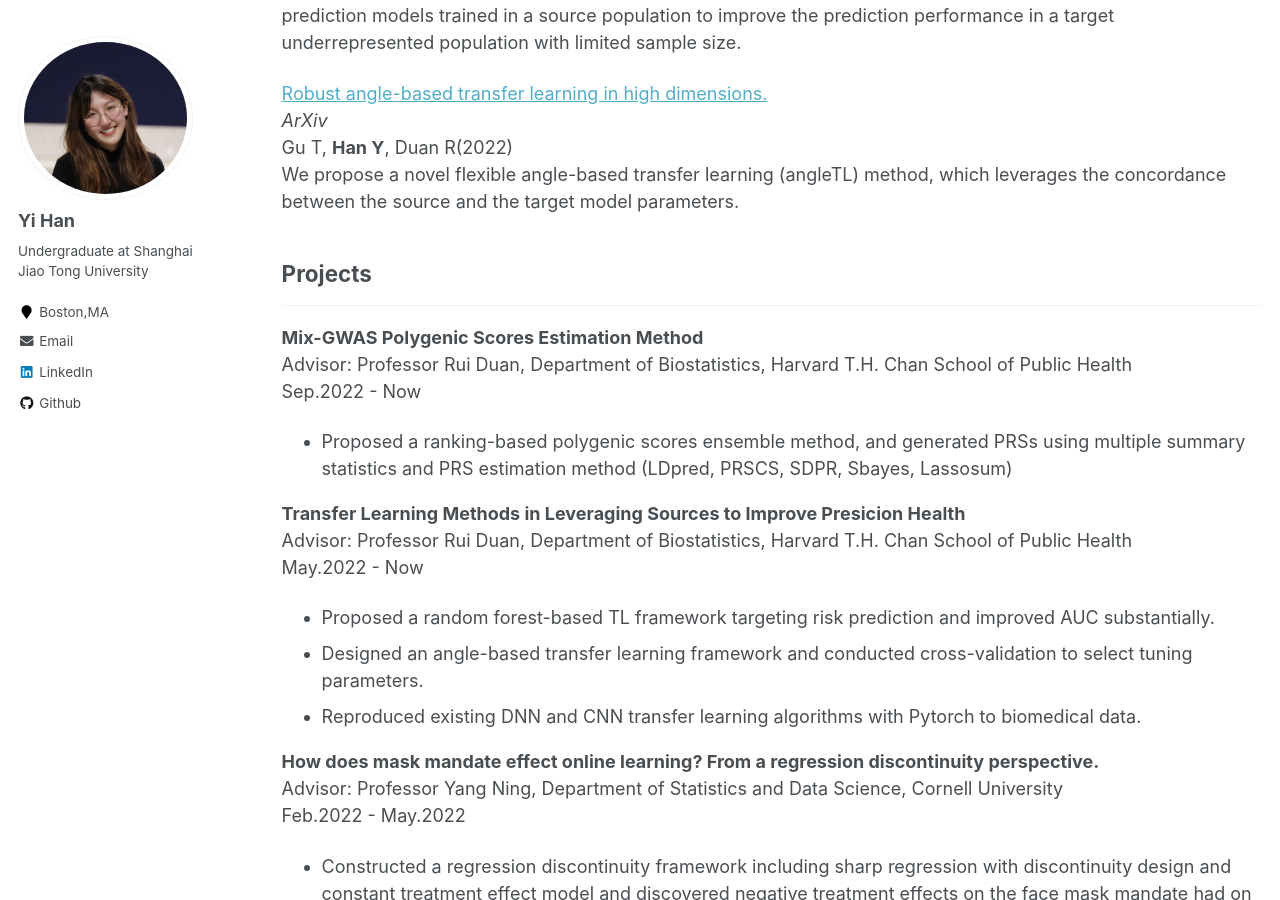
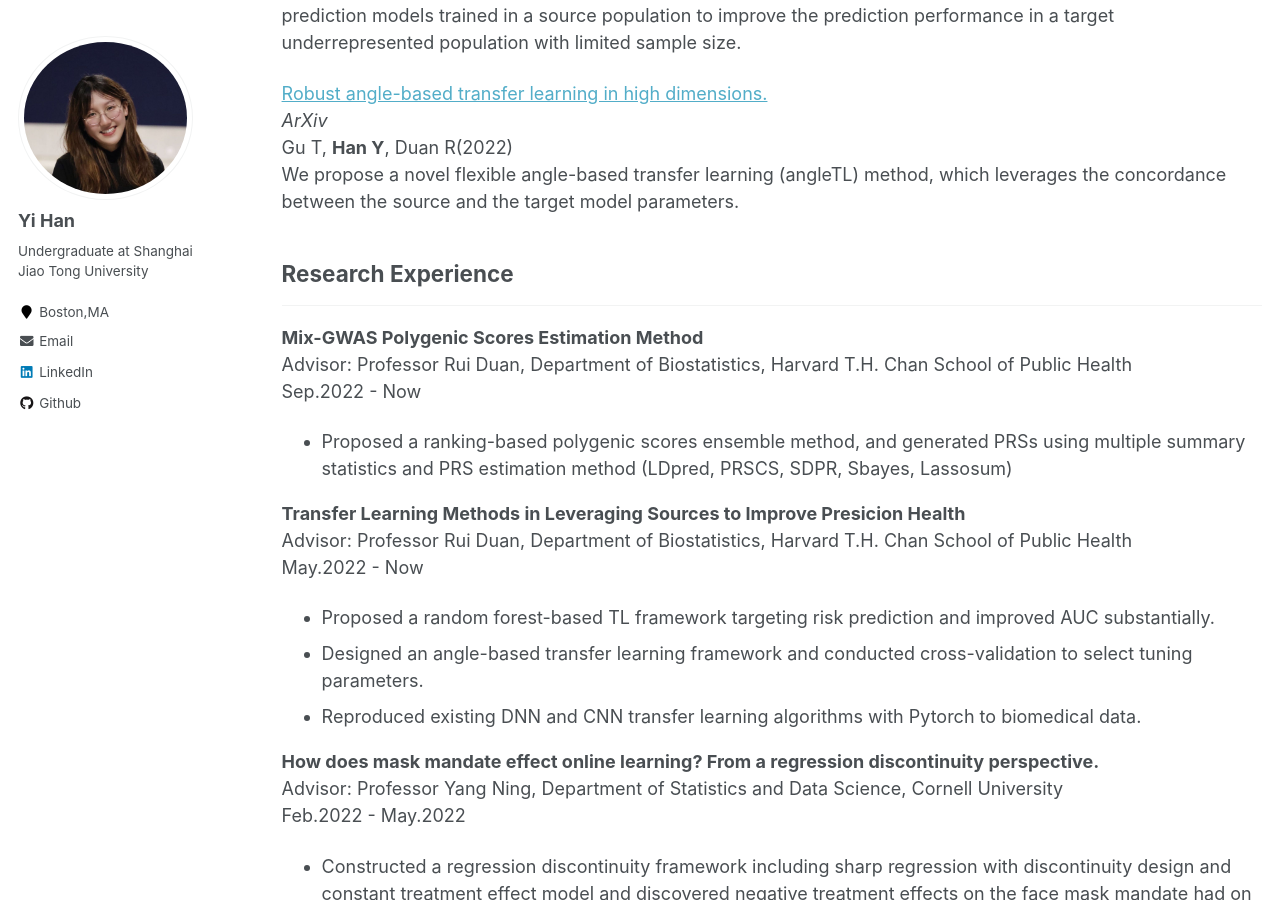
Before and after one commit to yiiihan/yiiihan.github.io, a Jekyll site: the page built from _pages/research.md, in a window 1280 px wide and 900 px high, scrolled down 388 px. Built offline with Jekyll 4.4.1, drawn with Linux system fonts in a browser that asks for light colours.

Commit message:
Update research.md

```diff
--- a/_pages/research.md
+++ b/_pages/research.md
@@ -18,7 +18,7 @@ We propose a transfer learning framework based on random forest models (TransRF)
 Gu T, **Han Y**, Duan R(2022) <br />
 We propose a novel flexible angle-based transfer learning (angleTL) method, which leverages the concordance between the source and the target model parameters. <br />
 
-## Projects
+## Research Experience
 ---
 **Mix-GWAS Polygenic Scores Estimation Method** <br />
 Advisor: Professor Rui Duan, Department of Biostatistics, Harvard T.H. Chan School of Public Health <br />
```
